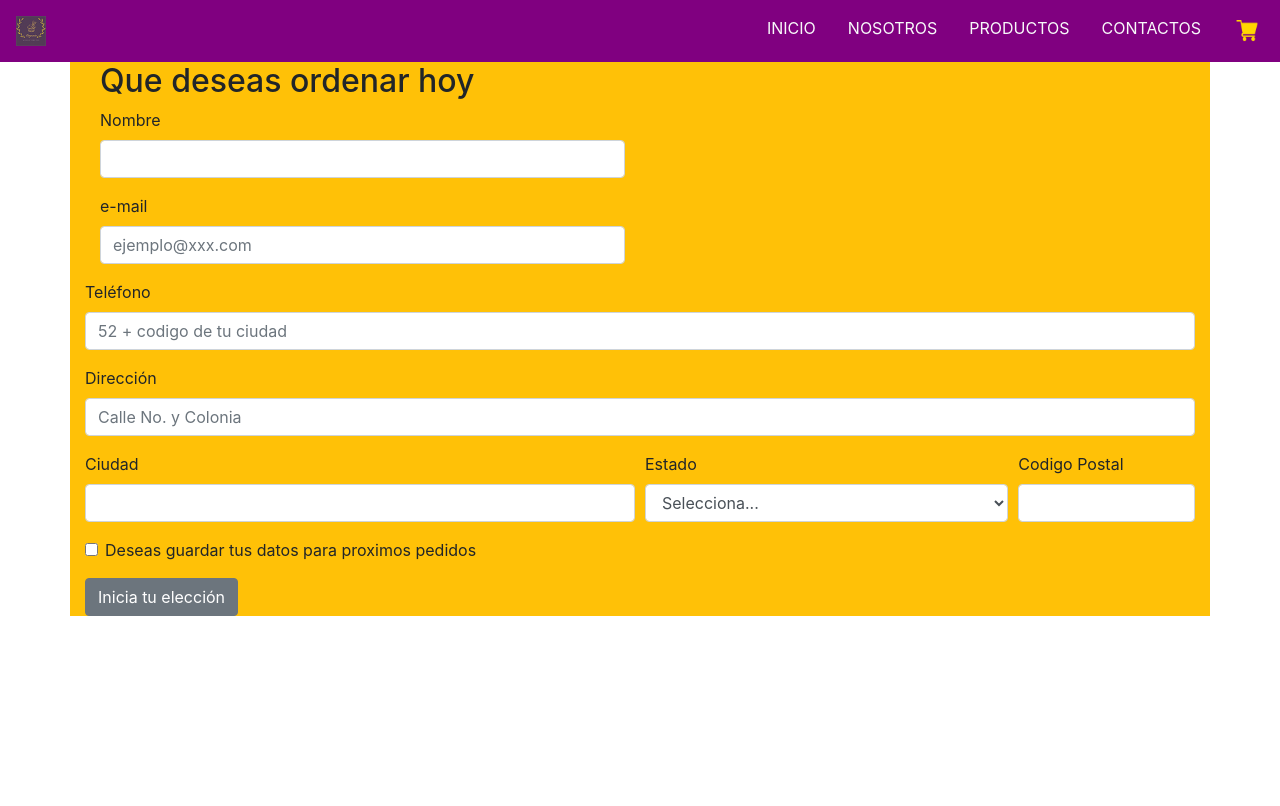
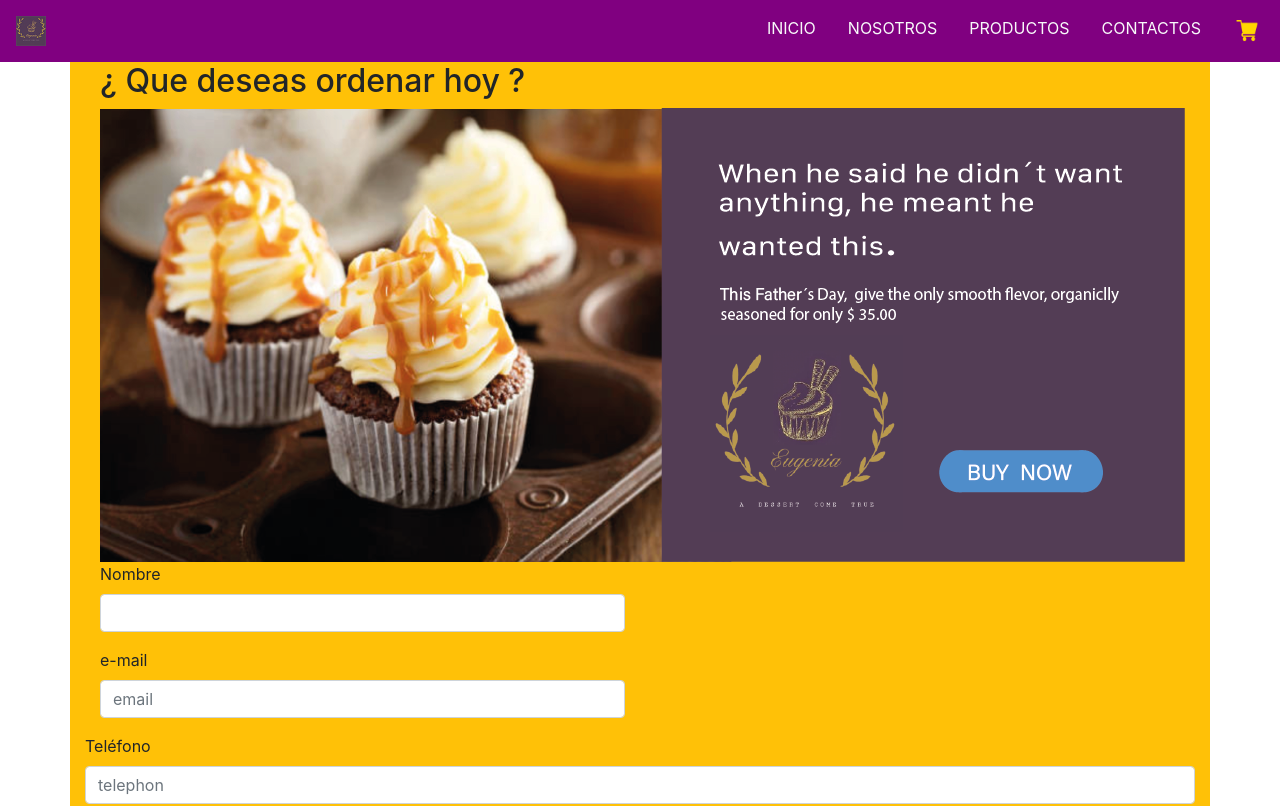
Before and after one commit to HugoOntiveros/eugenia-cintaroja, a React (Create React App) app: page /Form in a window 1280 px wide. Shown: the top 806 px of the page. Built offline with nearby package versions, Linux system fonts and the light colour scheme.

Commit message:
cambio de foto y fromato de Banner y formulario

```diff
--- a/package.json
+++ b/package.json
@@ -11,7 +11,8 @@
     "react": "^16.13.1",
     "react-dom": "^16.13.1",
     "react-router-dom": "^5.2.0",
-    "react-scripts": "3.4.1"
+    "react-scripts": "3.4.1",
+    "request": "^2.88.2"
   },
   "scripts": {
     "start": "react-scripts start",
--- /dev/null
+++ b/src/components/Banner.js
@@ -0,0 +1,14 @@
+import React from 'react';
+import Promo from '../assets/Promo.png';
+
+
+const Banner = () => {
+    return (
+        <div>
+        <img src={ Promo } />
+
+        </div>
+    )
+}
+
+export default Banner
--- a/src/components/Formulario.js
+++ b/src/components/Formulario.js
@@ -7,20 +7,20 @@ const Formulario = () => {
                 <div classNameName="form-row">
                     <div className="form-group col-md-6">
                         <label for="name">Nombre</label>
-                        <input type="name" className="form-control" id="name" />
+                        <input type="text" className="form-control" id="First name" />
                     </div>
                     <div className="form-group col-md-6">
                         <label for="iEmail4nput">e-mail</label>
-                        <input type="email" className="form-control" id="ejemplo@don.com"placeholder="ejemplo@xxx.com" />
+                        <input type="email" className="form-control" id="ejemplo@don.com"placeholder="email" />
                     </div>
                 </div>
                 <div className="form-group">
                     <label for="inputAddress">Teléfono</label>
-                    <input type="text" className="form-control" id="inputAddress" placeholder="52 + codigo de tu ciudad" />
+                    <input type="text" className="form-control" id="inputAddress" placeholder="telephon" />
                 </div>
                 <div className="form-group">
                     <label for="inputAddress2">Dirección</label>
-                    <input type="text" className="form-control" id="inputAddress2" placeholder="Calle No. y Colonia" />
+                    <input type="text" className="form-control" id="inputAddress" placeholder="Apartment, studio, or floor" />
                 </div>
                 <div className="form-row">
                     <div className="form-group col-md-6">
--- a/src/containers/FormularioContainer.js
+++ b/src/containers/FormularioContainer.js
@@ -1,14 +1,23 @@
-import React from 'react';
+import React, { useEffect, useState} from 'react';
 import Formulario from '../components/Formulario';
+import Banner from '../components/Banner';
 
 
 const FormularioContainer = () => {
+    const [banner, setBanner] = useState(false)
+    useEffect(() => {
+        setTimeout(() =>  {
+            setBanner(true)
+        }, 5000 )
+    },[])
+
+
     return (
 
         <div className="container bg-warning">
-
             <div className="container text-purple" >
-                <h2>Que deseas ordenar hoy</h2>
+                <h2>¿ Que deseas ordenar hoy ?</h2>
+             { banner && <Banner />}
             </div>
             <Formulario />
         </div>
```
Also changed, not shown: src/assets/Promo.png (added).
